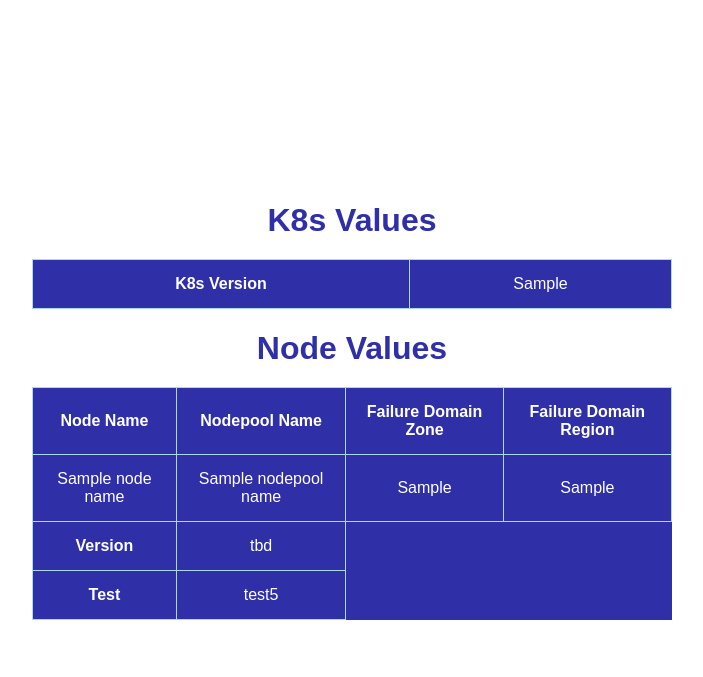
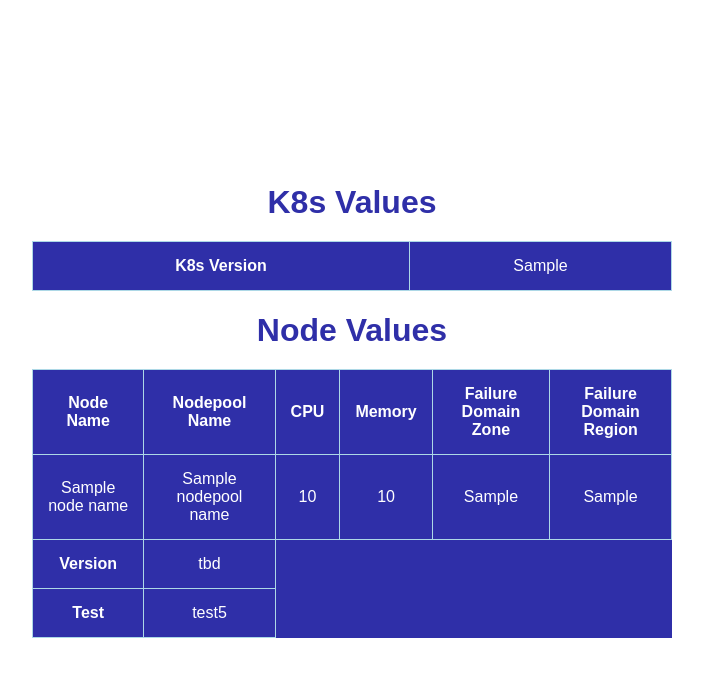
Before and after one commit to kortstie/demo-webapp, a Flask app: template templates/index.html in a window 1280 px wide. Shown: the top 677 px of the page, without its empty margins (288-991 px from the left). Run offline with Flask 2, Linux system fonts and the light colour scheme; the template is opened without the code that fills it: most values are stand-ins (such as "Sample title", 1, 10 or a date in 2020).

Commit message:
memory and cpu

```diff
--- a/app.py
+++ b/app.py
@@ -20,7 +20,9 @@
     failure_domain_zone = node_info.metadata.labels.get('failure-domain.beta.kubernetes.io/zone', 'Unknown')
     failure_domain_region = node_info.metadata.labels.get('failure-domain.beta.kubernetes.io/region', 'Unknown')
 
-    return render_template('index.html', k8s_version=k8s_version, node_name=node_name, nodepool_name=nodepool_name, failure_domain_zone=failure_domain_zone, failure_domain_region=failure_domain_region)
+    cpu_capacity = node_info.status.capacity.get('cpu', 'Unknown')
+    memory_capacity = node_info.status.capacity.get('memory', 'Unknown')
 
+    return render_template('index.html', k8s_version=k8s_version, node_name=node_name, nodepool_name=nodepool_name, failure_domain_zone=failure_domain_zone, failure_domain_region=failure_domain_region, cpu_capacity=cpu_capacity, memory_capacity=memory_capacity)
 if __name__ == '__main__':
     app.run(host='0.0.0.0', port=5000, debug=True)
--- a/templates/index.html
+++ b/templates/index.html
@@ -43,12 +43,17 @@
         <tr>
             <th>Node Name</th>
             <th>Nodepool Name</th>
+            <th>CPU</th>
+            <th>Memory</th>
             <th>Failure Domain Zone</th>
             <th>Failure Domain Region</th>
         </tr>
         <tr>
             <td>{{ node_name }}</td>
             <td>{{ nodepool_name }}</td>
+            <td>{{ cpu_capacity }}</td>
+            <td>{{ memory_capacity }}</td>
+
             <td>{{ failure_domain_zone }}</td>
             <td>{{ failure_domain_region }}</td>
         </tr>
```
